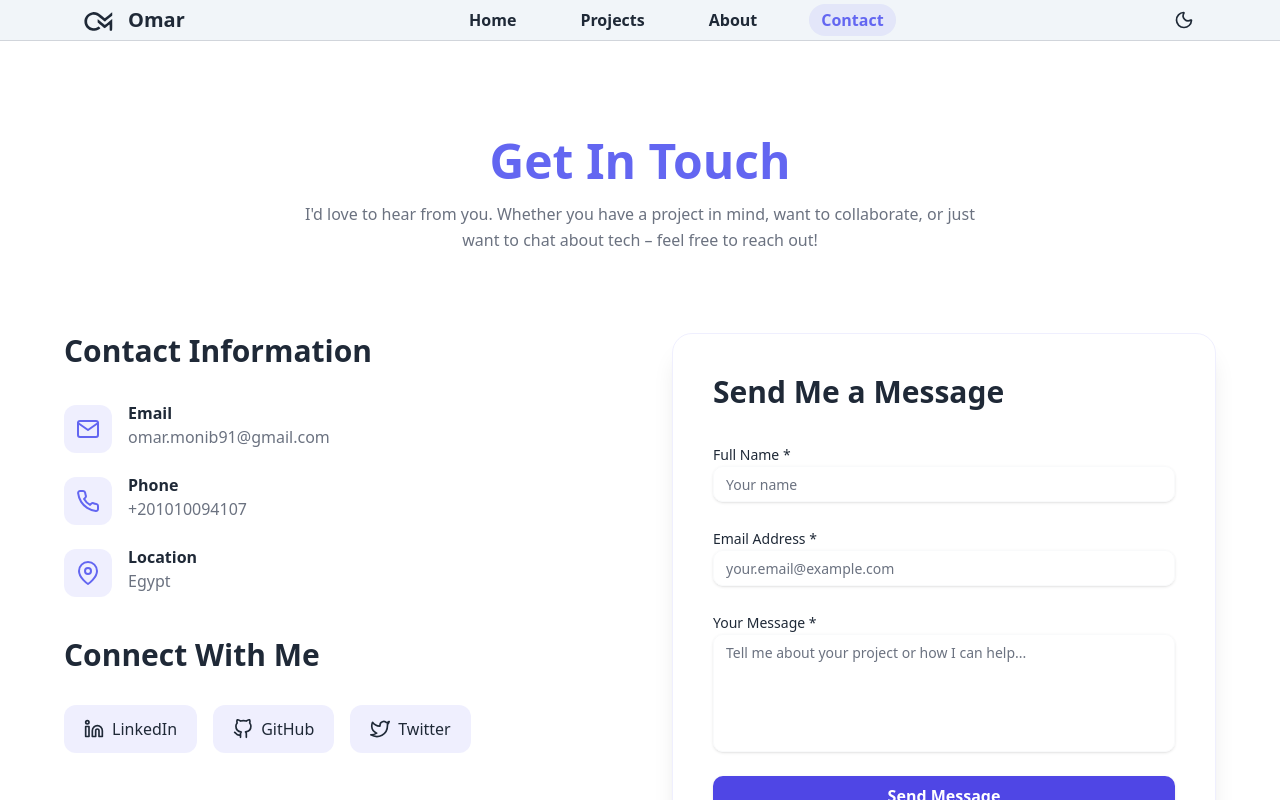
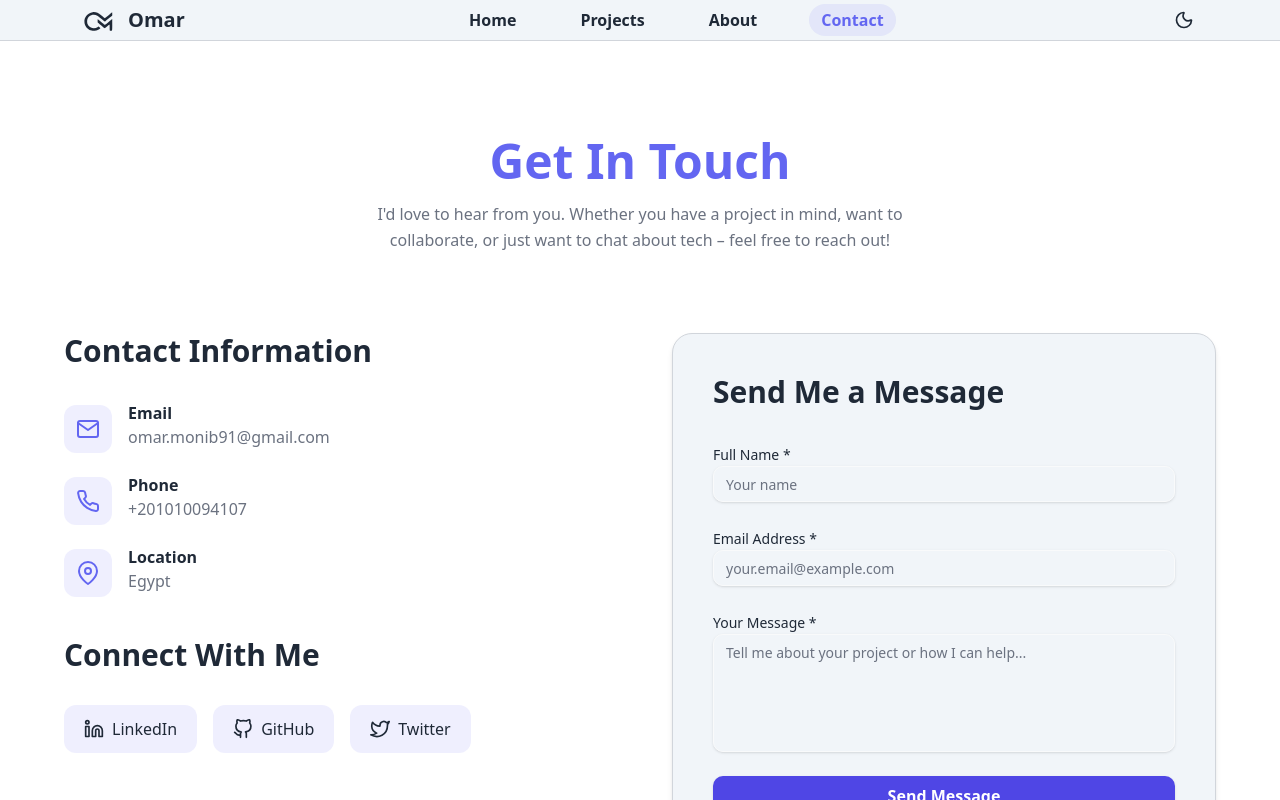
Before and after one commit to omarmonib/Omar-Monib, a Next.js app: page /contact in a window 1280 px wide. Shown: the top 800 px of the page. Built offline with nearby package versions, Linux system fonts and the light colour scheme.

Commit message:
feat: contact page improvements and final UI polish

```diff
--- a/components/contact/ContactForm.tsx
+++ b/components/contact/ContactForm.tsx
@@ -65,7 +65,7 @@ const ContactForm = () => {
       animate={{ opacity: 1, x: 0 }}
       transition={{ delay: 0.4, duration: 0.6 }}
       onSubmit={handleSubmit(onSubmit)}
-      className="bg-background-secondary/50 dark:bg-background/50 backdrop-blur-sm border border-accent/10 p-6 sm:p-8 md:p-10 rounded-xl md:rounded-2xl shadow-xl hover:shadow-2xl transition-shadow duration-300"
+      className="bg-background-secondary border border-border hover:border-accent/40 p-6 sm:p-8 md:p-10 rounded-xl md:rounded-2xl shadow-md hover:shadow-xl transition-all duration-300"
     >
       <h3 className="text-2xl md:text-3xl font-semibold mb-8 text-foreground">Send Me a Message</h3>
 
--- a/components/contact/ContactSection.tsx
+++ b/components/contact/ContactSection.tsx
@@ -34,7 +34,7 @@ const ContactSection = () => {
           <h1 className="text-3xl sm:text-4xl md:text-5xl font-bold mb-4 text-accent gradient-text">
             Get In Touch
           </h1>
-          <p className="text-base text-muted-foreground max-w-2xl mx-auto leading-relaxed">
+          <p className="text-base text-muted-foreground max-w-xl mx-auto leading-relaxed">
             I&apos;d love to hear from you. Whether you have a project in mind, want to collaborate,
             or just want to chat about tech – feel free to reach out!
           </p>
```
